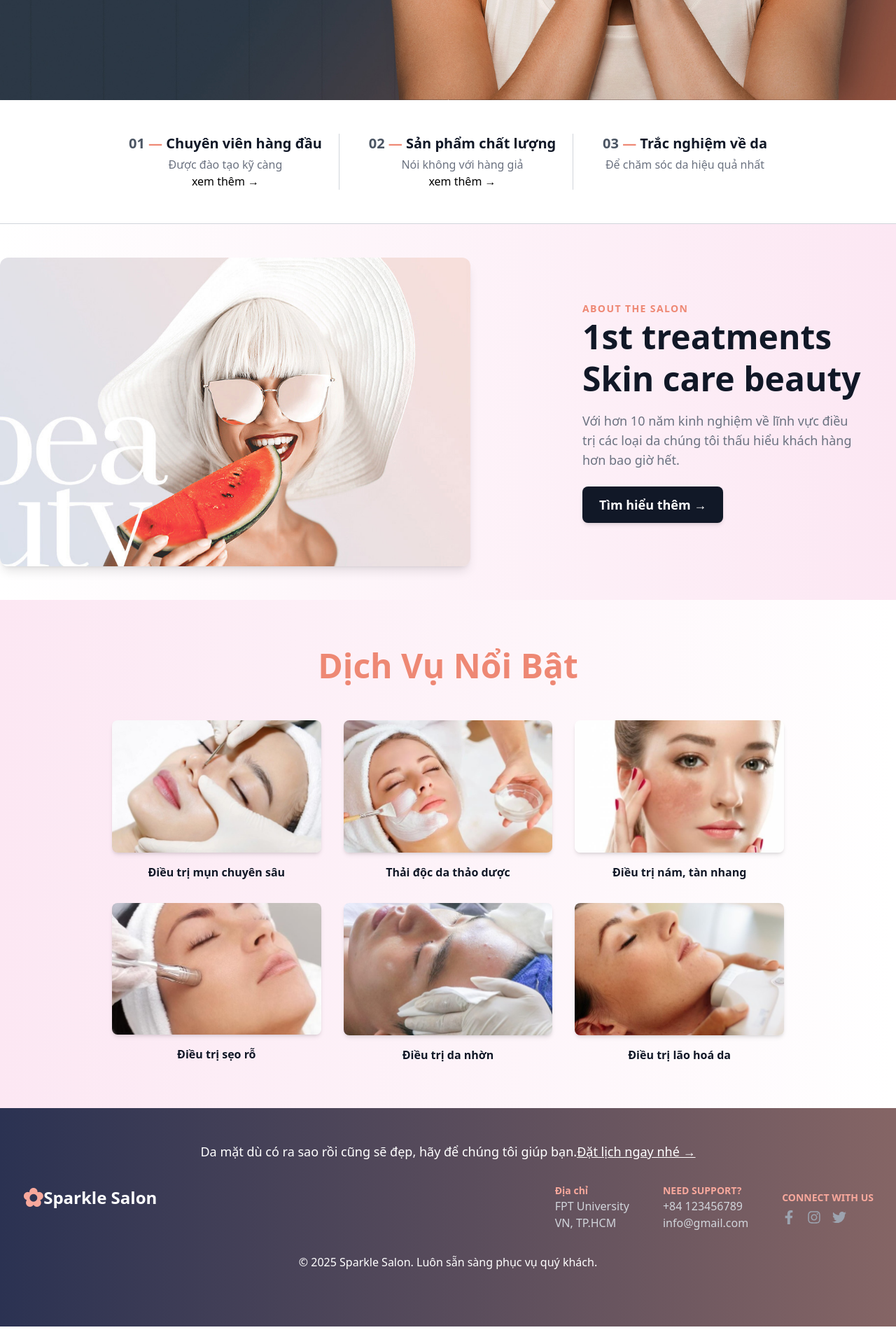
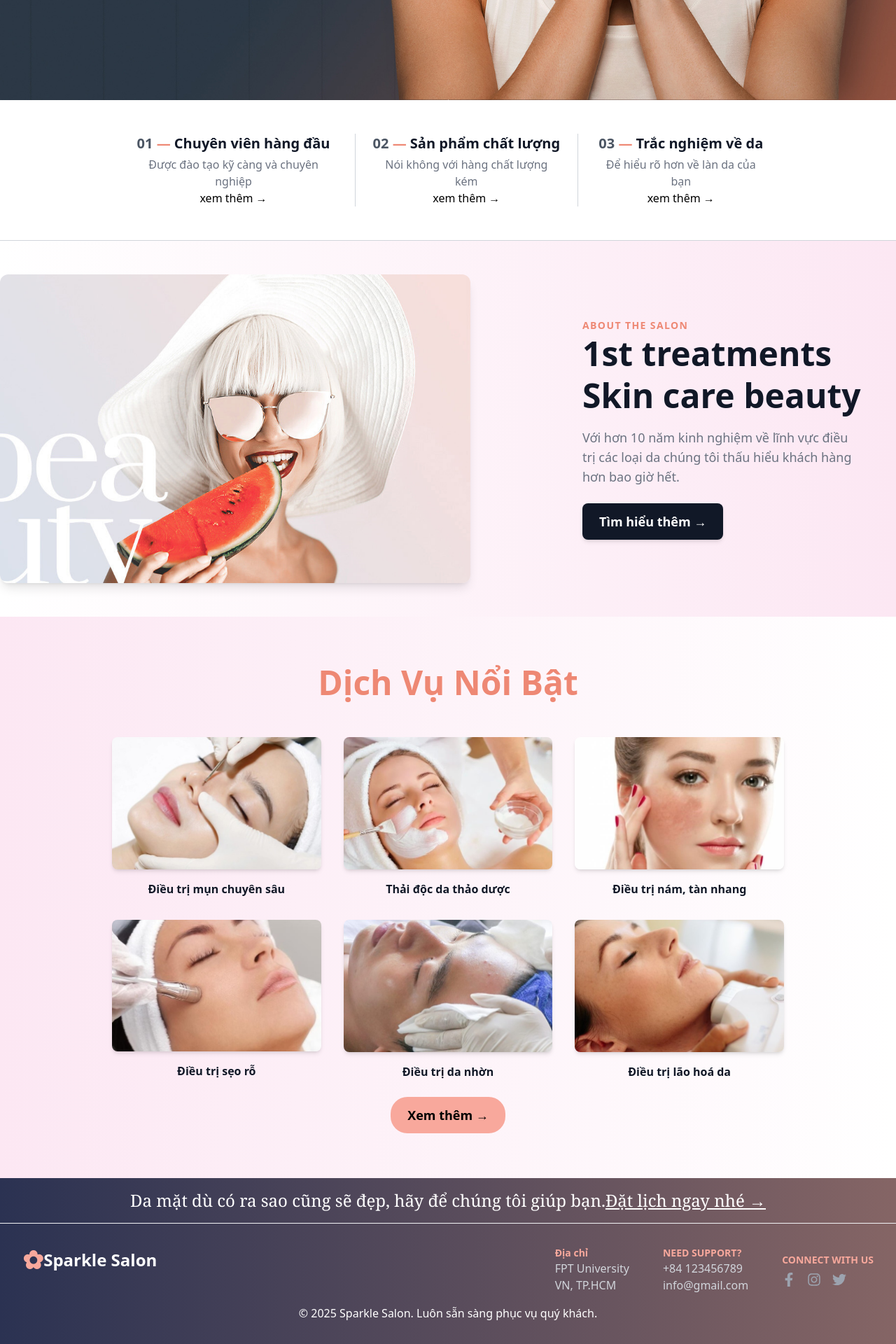
Before and after one commit to Rosettyluvhenny/SWP_SP25, a React (Vite) app in the folder sparkle-salon-fe/: page / in a window 1280 px wide. Shown: the part 721-2641 px from the top of the page at 70% size. Before the commit the page ends 2616 px from the top, so only its background shows below. Built offline with nearby package versions, Linux system fonts and the light colour scheme.

Commit message:
modified Footer.tsx, MainLayout and Home.tsx

```diff
--- a/sparkle-salon-fe/src/components/Footer.tsx
+++ b/sparkle-salon-fe/src/components/Footer.tsx
@@ -3,11 +3,11 @@ import { FaFacebookF, FaInstagram, FaTwitter } from "react-icons/fa";
 
 export default function Footer() {
     return (
-        <footer className="bg-gradient-to-r from-[#2b3252] to-[#856565] text-white py-12">
-            <div className="text-center mb-8">
-                <p className="text-lg font-light">
-                    Da mặt dù có ra sao rồi cũng sẽ đẹp, hãy để chúng tôi giúp bạn.
-                    <Link to="/contact" className="underline hover:text-[#f8a89c] ">Đặt lịch ngay nhé →</Link>
+        <footer className="bg-gradient-to-r from-[#2b3252] to-[#856565] text-white py-4">
+            <div className="text-center mb-8 border-b border-gray-100 pb-4">
+                <p className="text-2xl font-serif">
+                    Da mặt dù có ra sao cũng sẽ đẹp, hãy để chúng tôi giúp bạn.
+                    <Link to="/contact" className="underline hover:text-[#f8a89c]">Đặt lịch ngay nhé →</Link>
                 </p>
             </div>
             {/* Main Footer Content */}
@@ -48,7 +48,7 @@ export default function Footer() {
                 </div>
             </div>
 
-            <div className="text-white text-center py-8">
+            <div className="text-white text-center py-4">
                 © {new Date().getFullYear()} Sparkle Salon. Luôn sẵn sàng phục vụ quý khách.
             </div>
         </footer>
--- a/sparkle-salon-fe/src/layouts/MainLayout.tsx
+++ b/sparkle-salon-fe/src/layouts/MainLayout.tsx
@@ -8,9 +8,9 @@ interface LayoutProps {
 
 const MainLayout = ({ children }: LayoutProps) => {
     return (
-        <div className="h-screen flex flex-col bg-gray-100">
+        <div className="flex flex-col min-h-screen bg-gray-100">
             <Header />
-            <main>{children}</main>
+            <main className="flex-grow">{children}</main>
             <Footer />
         </div>
     );
--- a/sparkle-salon-fe/src/pages/Home.tsx
+++ b/sparkle-salon-fe/src/pages/Home.tsx
@@ -16,7 +16,7 @@ export default function Home() {
                         Mau đặt lịch để trải nghiệm dịch vụ tốt nhất
                     </p>
                     <button className="mt-6 bg-[#f8a89c] hover:bg-[#ee8874] text-black px-6 py-3 rounded-lg font-semibold text-lg">
-                        <Link to="/contact">Đặt lịch ngay →</Link>
+                        <Link to="/contact " className="hover:text-xl">Đặt lịch ngay →</Link>
                     </button>
                 </div>
             </div>
@@ -31,11 +31,11 @@ export default function Home() {
                             viên hàng đầu
                         </h3>
                         <p className="text-gray-500 mt-1">
-                            Được đào tạo kỹ càng
+                            Được đào tạo kỹ càng và chuyên nghiệp
                         </p>
                         <Link
                             to="/about"
-                            className="hover:underline hover:text-gray-600"
+                            className="hover:underline hover:text-gray-600 hover:text-sm"
                         >
                             xem thêm →
                         </Link>
@@ -49,11 +49,11 @@ export default function Home() {
                             chất lượng
                         </h3>
                         <p className="text-gray-500 mt-1">
-                            Nói không với hàng giả
+                            Nói không với hàng chất lượng kém
                         </p>
                         <Link
                             to="/product"
-                            className="hover:underline hover:text-gray-600"
+                            className="hover:underline hover:text-gray-600 hover:text-sm"
                         >
                             xem thêm →
                         </Link>
@@ -67,8 +67,14 @@ export default function Home() {
                             nghiệm về da
                         </h3>
                         <p className="text-gray-500 mt-1">
-                            Để chăm sóc da hiệu quả nhất
+                            Để hiểu rõ hơn về làn da của bạn
                         </p>
+                        <Link
+                            to="/quiz"
+                            className="hover:underline hover:text-gray-600 hover:text-sm"
+                        >
+                            xem thêm →
+                        </Link>
                     </div>
                 </div>
             </div>
@@ -98,14 +104,14 @@ export default function Home() {
                     </p>
                     <div className="mt-6 flex items-center space-x-4">
                         <button className="bg-gray-900 hover:bg-gray-700 text-white px-6 py-3 rounded-lg font-semibold text-lg shadow-md">
-                            <Link to="/about">Tìm hiểu thêm →</Link>
+                            <Link to="/about" className="hover:text-xl">Tìm hiểu thêm →</Link>
                         </button>
                     </div>
                 </div>
             </div>
 
             {/* Section 3 */}
-            <div className="py-16 bg-gradient-to-r from-pink-100 to-white text-center">
+            <div className="py-16 bg-gradient-to-r from-pink-100 to-white text-center flex flex-col items-center">
                 <h2 className="text-5xl font-semibold leading-tight text-[#ee8874]">
                     Dịch Vụ Nổi Bật
                 </h2>
@@ -179,6 +185,9 @@ export default function Home() {
                         </h3>
                     </div>
                 </div>
+                <button className="mt-6 bg-[#f8a89c] hover:bg-[#ee8874] text-black px-6 py-3 rounded-3xl font-semibold text-lg">
+                        <Link to="/service" className="hover:text-white">Xem thêm →</Link>
+                    </button>
             </div>
         </div>
     );
```
